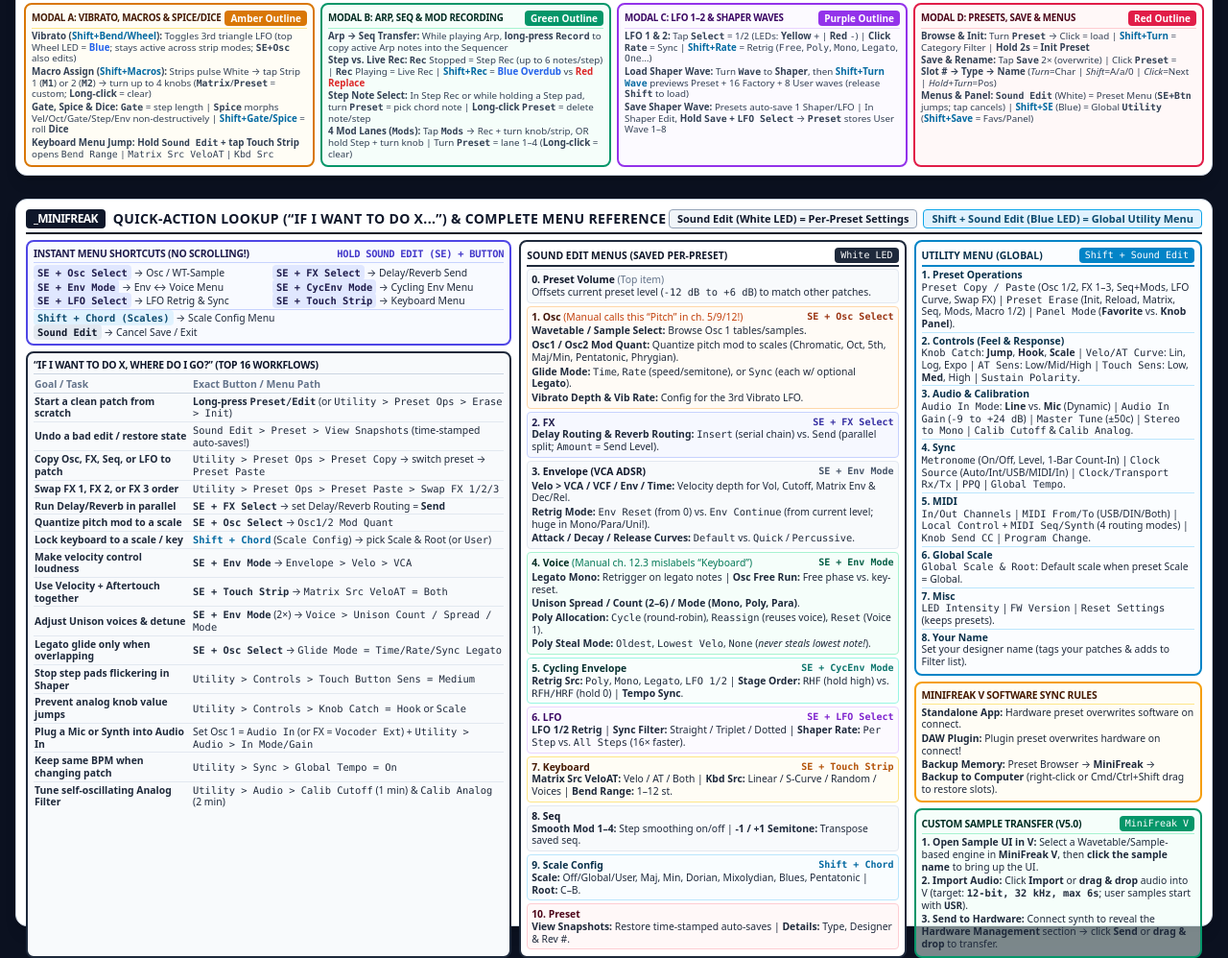
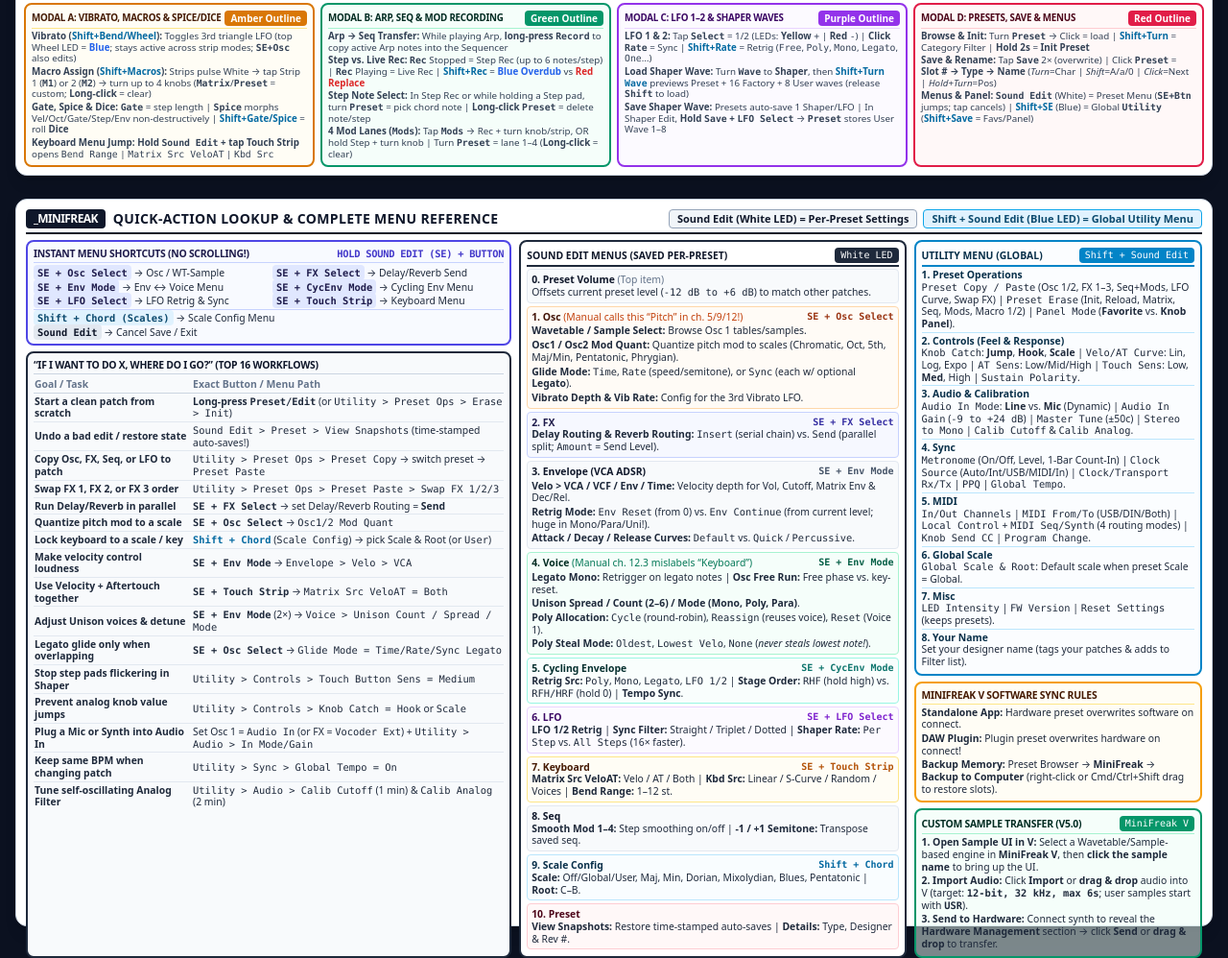
Before and after one commit to hinerm/minifreak, a plain HTML site: page pages/minifreak_ui_workflows.html in a window 1280 px wide. Shown: the part 764-1762 px from the top of the page at 96% size. Drawn offline with nearby package versions, Linux system fonts and the light colour scheme.

Commit message:
Remove parenthetical from title

```diff
--- a/pages/minifreak_ui_workflows.html
+++ b/pages/minifreak_ui_workflows.html
@@ -1390,8 +1390,8 @@
 			<div class="flex items-center gap-2 whitespace-nowrap">
 				<span
 					class="bg-slate-900 text-white font-black tracking-tighter px-2 py-0.5 rounded text-xs">_MINIFREAK</span>
-				<h2 class="text-sm font-extrabold uppercase tracking-wide text-slate-900">Quick-Action Lookup (&ldquo;If
-					I Want to Do X...&rdquo;) &amp; Complete Menu Reference</h2>
+				<h2 class="text-sm font-extrabold uppercase tracking-wide text-slate-900">Quick-Action Lookup &amp;
+					Complete Menu Reference</h2>
 			</div>
 			<div class="flex items-center gap-1.5 text-[11px] whitespace-nowrap">
 				<span class="px-2 py-0.5 rounded bg-slate-100 border border-slate-400 font-bold">Sound Edit (White LED)
```
